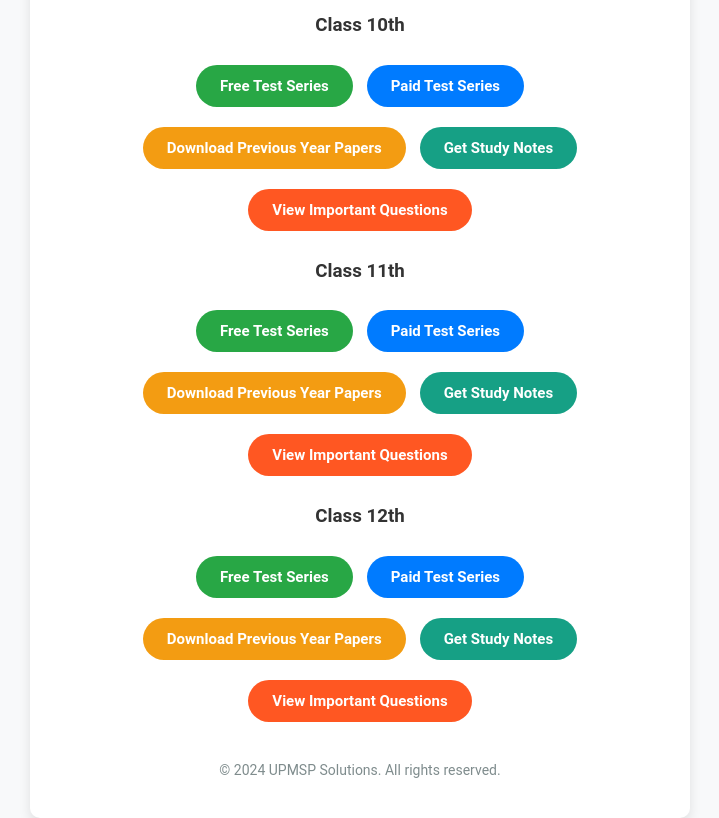
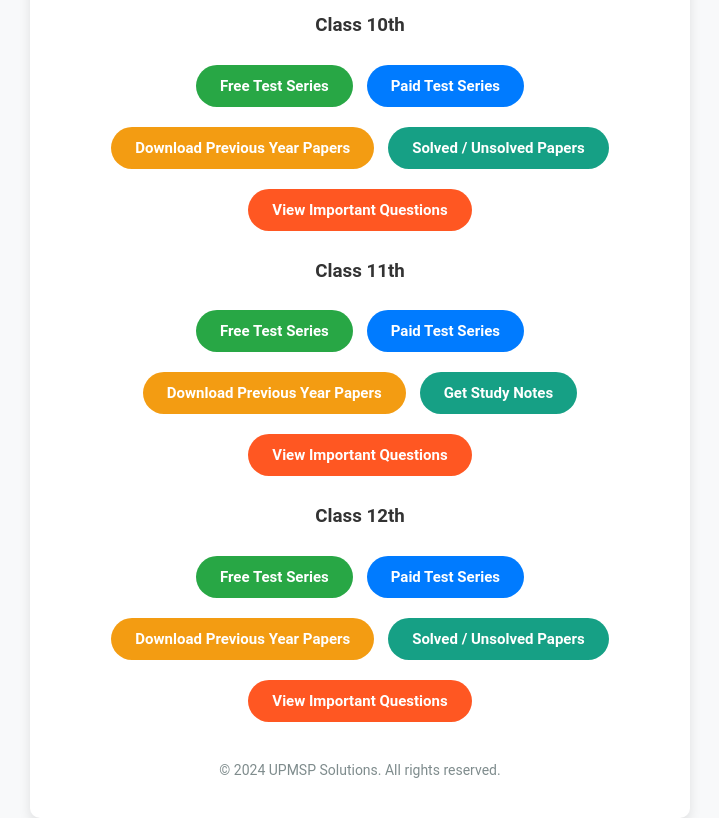
Before and after one commit to upmspsolutions/links, a plain HTML site: page index.html in a window 1280 px wide. Shown: the part 1000-1818 px from the top of the page, without its empty margins (280-999 px from the left). Drawn offline with Linux system fonts and the light colour scheme; a web font is replaced by a local one.

Commit message:
Update index.html
get study notes ko solved / unsolved mein change Kiya.

```diff
--- a/index.html
+++ b/index.html
@@ -199,7 +199,7 @@
             <a href="free-test-series-10th.html" class="button free-tests">Free Test Series</a>
             <a href="paid-test-series-10th.html" class="button paid-tests">Paid Test Series</a>
             <a href="previous-year-papers-10th.html" class="button quizzes">Download Previous Year Papers</a>
-            <a href="study-notes-10th.html" class="button study-notes">Get Study Notes</a>
+            <a href="study-notes-10th.html" class="button study-notes">Solved / Unsolved Papers</a>
             <a href="important-questions-10th.html" class="button important-questions">View Important Questions</a>
 
             <h3>Class 11th</h3>
@@ -213,7 +213,7 @@
             <a href="free-test-series-12th.html" class="button free-tests">Free Test Series</a>
             <a href="paid-test-series-12th.html" class="button paid-tests">Paid Test Series</a>
             <a href="previous-year-papers-12th.html" class="button quizzes">Download Previous Year Papers</a>
-            <a href="study-notes-12th.html" class="button study-notes">Get Study Notes</a>
+            <a href="study-notes-12th.html" class="button study-notes">Solved / Unsolved Papers</a>
             <a href="important-questions-12th.html" class="button important-questions">View Important Questions</a>
         </div>
 
```
